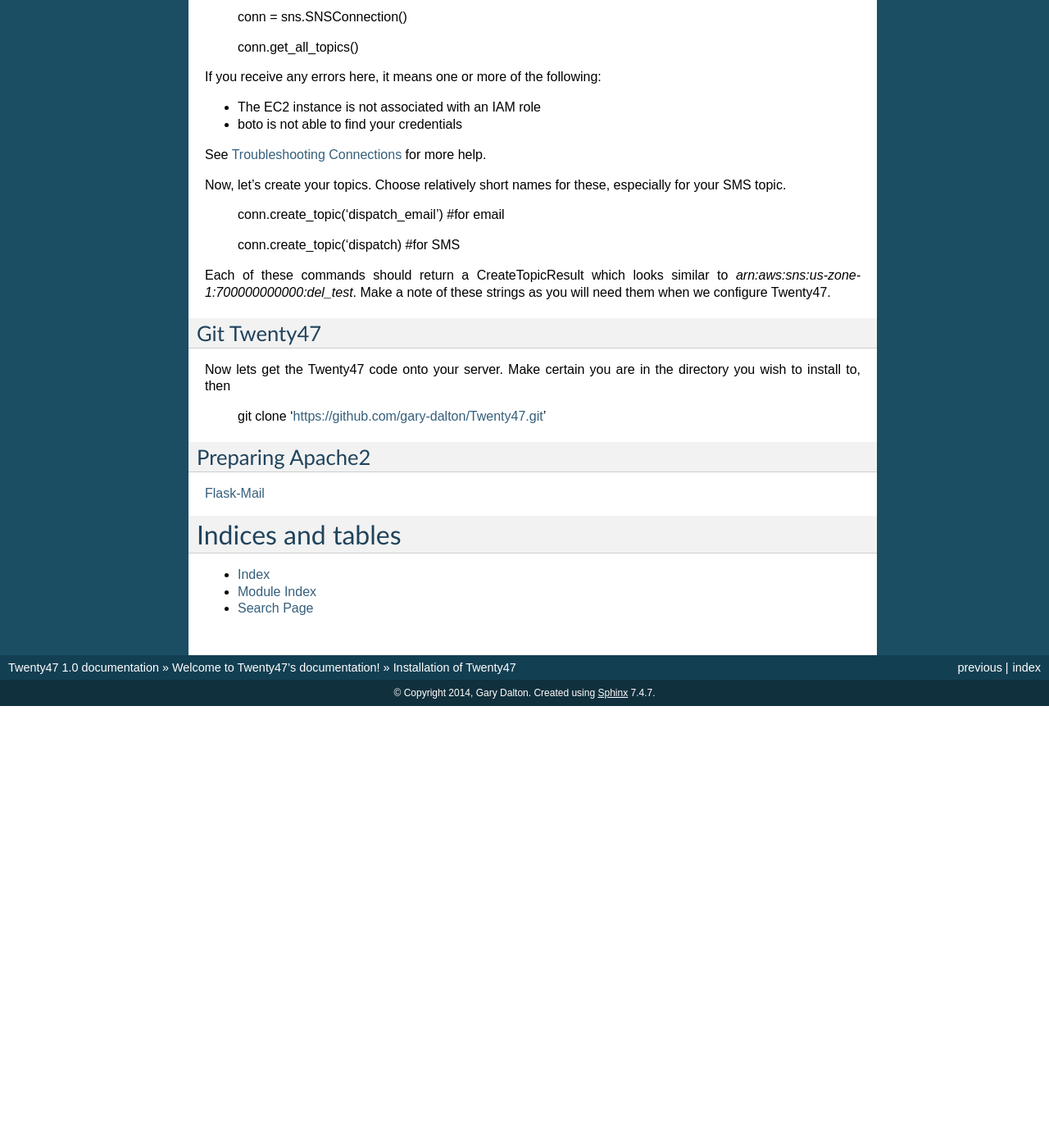
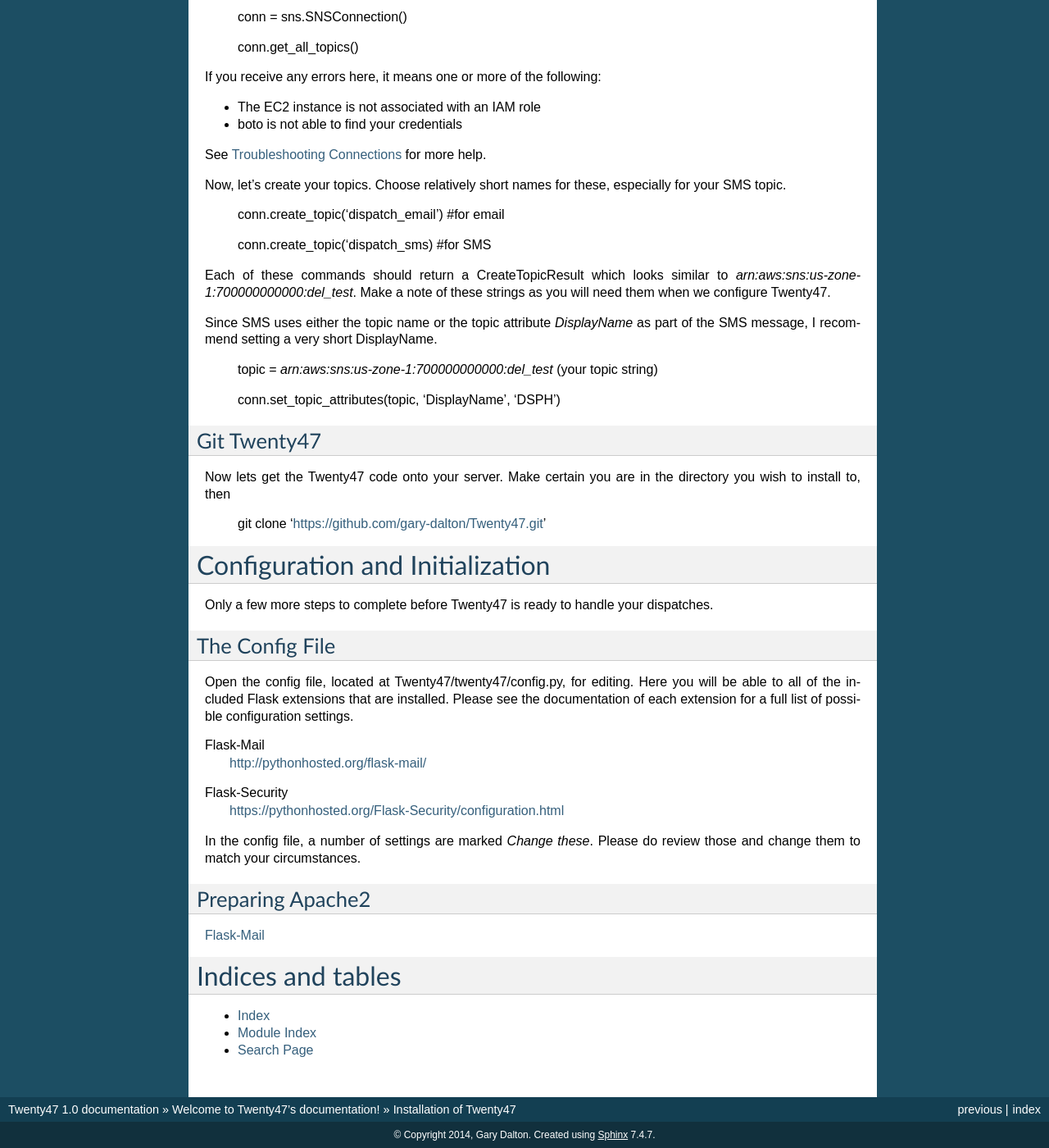
Before and after one commit to gary-dalton/Twenty47, a Sphinx documentation site: the page built from docs/installation.rst, in a window 1280 px wide and 1400 px high, scrolled down 2617 px. Shown: the whole window at 82% size. Built offline with Sphinx 7.4.7, drawn with Linux system fonts in a browser that asks for light colours; pages that are not in the unit, such as notebooks, are missing from menus; before the commit the page ends 3478 px from its top, so only the background shows below that; some of the changed text lies outside the part shown.

Commit message:
Working on config portyion of installation

```diff
--- a/docs/installation.rst
+++ b/docs/installation.rst
@@ -160,11 +160,19 @@
 
     conn.create_topic('dispatch_email')     #for email
 
-    conn.create_topic('dispatch)            #for SMS
+    conn.create_topic('dispatch_sms)        #for SMS
 
 Each of these commands should return a CreateTopicResult which looks
 similar to *arn:aws:sns:us-zone-1:700000000000:del_test*. Make a note
 of these strings as you will need them when we configure Twenty47.
+
+Since SMS uses either the topic name or the topic attribute *DisplayName*
+as part of the SMS message, I recommend setting a very short DisplayName.
+
+    topic = *arn:aws:sns:us-zone-1:700000000000:del_test* (your topic string)
+
+    conn.set_topic_attributes(topic, 'DisplayName', 'DSPH')
+
 
 Git Twenty47
 ------------
@@ -172,6 +180,29 @@
 in the directory you wish to install to, then
 
     git clone 'https://github.com/gary-dalton/Twenty47.git'
+
+Configuration and Initialization
+================================
+Only a few more steps to complete before Twenty47 is ready to handle
+your dispatches.
+
+The Config File
+---------------
+Open the config file, located at Twenty47/twenty47/config.py, for editing.
+Here you will be able to all of the included Flask extensions that are
+installed. Please see the documentation of each extension for a full list
+of possible configuration settings.
+
+Flask-Mail
+    http://pythonhosted.org/flask-mail/
+
+Flask-Security
+    https://pythonhosted.org/Flask-Security/configuration.html
+
+In the config file, a number of settings are marked *Change these*. Please
+do review those and change them to match your circumstances.
+
+
 
 Preparing Apache2
 -----------------
```
Also changed, not shown: 2 other files.
